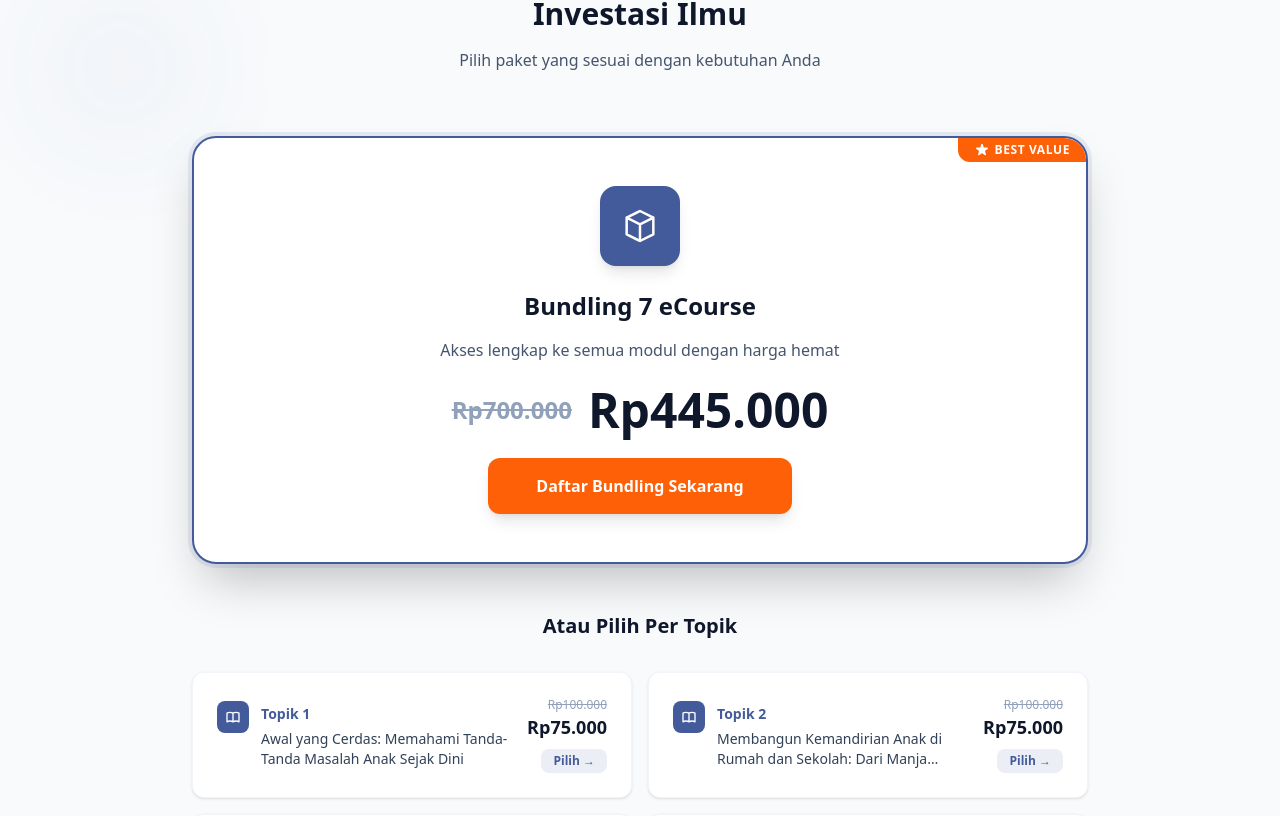
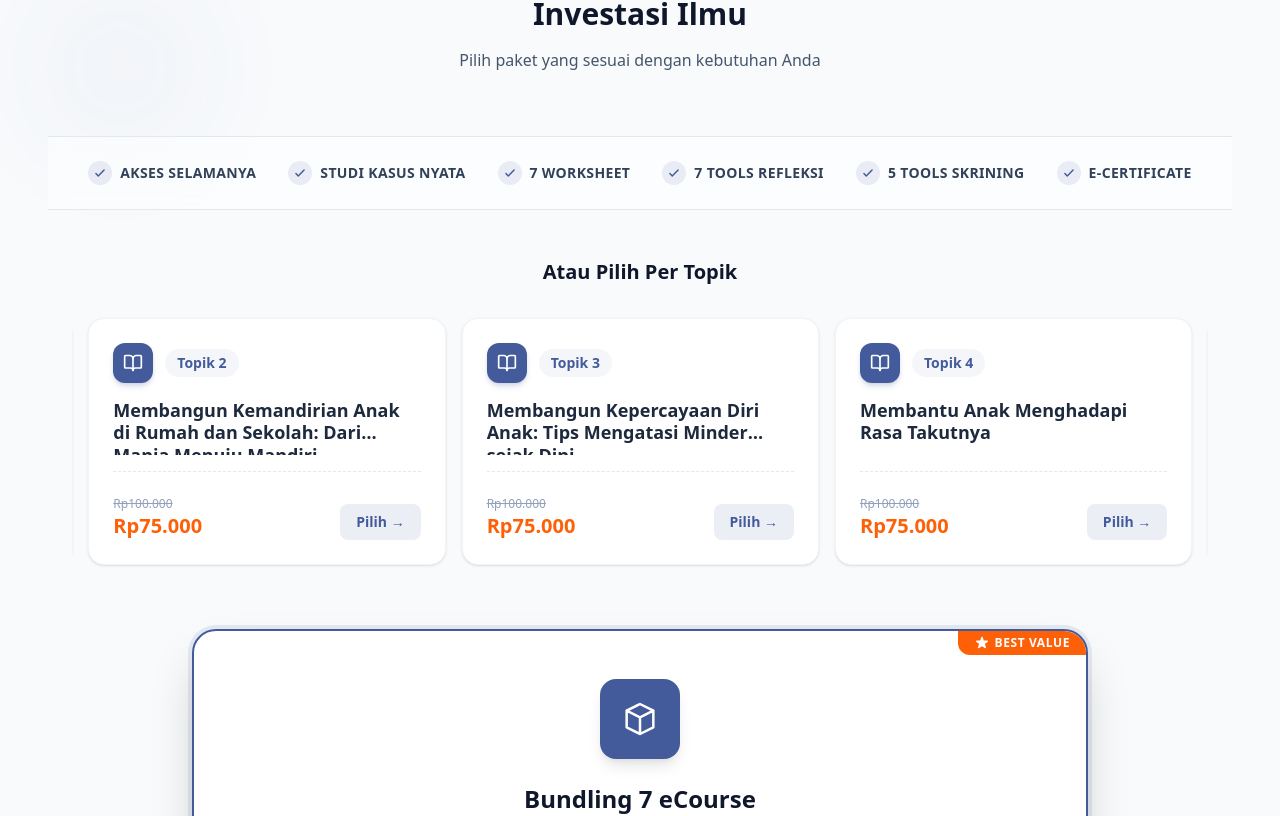
Before and after one commit to websitepraktiqu/marketing, a Next.js app: page /seri-bantu-anakku in a window 1280 px wide. Shown: the part 4836-5652 px from the top of the page. Built offline with nearby package versions, Linux system fonts and the light colour scheme.

Commit message:
feat: introduce new 'seri-bantu-anakku' landing page with dedicated feature bar and topic carousel components.

```diff
--- /dev/null
+++ b/app/seri-bantu-anakku/components/FeaturesBar.tsx
@@ -0,0 +1,45 @@
+import React from 'react';
+
+const features = [
+    "AKSES SELAMANYA",
+    "STUDI KASUS NYATA",
+    "7 WORKSHEET",
+    "7 TOOLS REFLEKSI",
+    "5 TOOLS SKRINING",
+    "E-CERTIFICATE"
+];
+
+const FeaturesBar = () => {
+    return (
+        <div className="w-full bg-white/50 backdrop-blur-sm border-y border-slate-200 py-6 mb-12">
+            <div className="max-w-6xl mx-auto px-6">
+                <div className="flex flex-wrap justify-center gap-x-8 gap-y-4">
+                    {features.map((feature, idx) => (
+                        <div key={idx} className="flex items-center gap-2">
+                            <div className="w-6 h-6 rounded-full bg-[#435b9b]/10 flex items-center justify-center shrink-0">
+                                <svg
+                                    className="w-3.5 h-3.5 text-[#435b9b]"
+                                    fill="none"
+                                    stroke="currentColor"
+                                    viewBox="0 0 24 24"
+                                >
+                                    <path
+                                        strokeLinecap="round"
+                                        strokeLinejoin="round"
+                                        strokeWidth="2.5"
+                                        d="M5 13l4 4L19 7"
+                                    />
+                                </svg>
+                            </div>
+                            <span className="text-slate-700 font-bold text-sm tracking-wide">
+                                {feature}
+                            </span>
+                        </div>
+                    ))}
+                </div>
+            </div>
+        </div>
+    );
+};
+
+export default FeaturesBar;
--- /dev/null
+++ b/app/seri-bantu-anakku/components/TopicCarousel.tsx
@@ -0,0 +1,94 @@
+import React from 'react';
+import useEmblaCarousel from 'embla-carousel-react';
+import Link from 'next/link';
+import { ChevronLeft, ChevronRight, BookOpen } from 'lucide-react';
+import Autoplay from 'embla-carousel-autoplay';
+
+type Topic = {
+    id: number;
+    name: string;
+};
+
+type TopicCarouselProps = {
+    topics: Topic[];
+};
+
+const TopicCarousel = ({ topics }: TopicCarouselProps) => {
+    const [emblaRef, emblaApi] = useEmblaCarousel({
+        loop: true,
+        align: 'start',
+        slidesToScroll: 1
+    }, [Autoplay({ delay: 4000, stopOnInteraction: false })]);
+
+    const scrollPrev = React.useCallback(() => {
+        if (emblaApi) emblaApi.scrollPrev();
+    }, [emblaApi]);
+
+    const scrollNext = React.useCallback(() => {
+        if (emblaApi) emblaApi.scrollNext();
+    }, [emblaApi]);
+
+    return (
+        <div className="relative max-w-6xl mx-auto px-6 mb-16">
+            <h3 className="text-xl font-bold text-center text-slate-900 mb-8">
+                Atau Pilih Per Topik
+            </h3>
+
+            <div className="relative group">
+                <div className="overflow-hidden p-4 -m-4" ref={emblaRef}>
+                    <div className="flex touch-pan-y -ml-4">
+                        {topics.map((topic, index) => (
+                            <div key={index} className="flex-[0_0_100%] md:flex-[0_0_33.333%] min-w-0 pl-4">
+                                <div className="h-full bg-white p-6 rounded-2xl shadow-sm border border-slate-100 hover:shadow-xl hover:border-[#435b9b]/30 transition-all duration-300 flex flex-col items-start justify-between group/card hover:-translate-y-1">
+                                    <div className="w-full">
+                                        <div className="flex items-center gap-3 mb-4">
+                                            <div className="w-10 h-10 rounded-xl bg-[#435b9b] flex items-center justify-center shrink-0 group-hover/card:scale-110 transition-transform shadow-md shadow-[#435b9b]/20">
+                                                <BookOpen className="w-5 h-5 text-white" />
+                                            </div>
+                                            <span className="text-[#435b9b] font-bold text-sm bg-[#435b9b]/5 px-3 py-1 rounded-full">Topik {topic.id}</span>
+                                        </div>
+
+                                        <h4 className="text-slate-800 font-bold text-lg mb-2 leading-tight h-[3.5rem] line-clamp-2">
+                                            {topic.name}
+                                        </h4>
+                                    </div>
+
+                                    <div className="w-full pt-6 mt-2 border-t border-dashed border-slate-200 flex items-end justify-between">
+                                        <div>
+                                            <div className="text-xs text-slate-400 line-through">Rp100.000</div>
+                                            <div className="text-xl font-extrabold text-[#fe6007]">Rp75.000</div>
+                                        </div>
+                                        <Link
+                                            href={`/checkout?plan=topik-${topic.id}`}
+                                            className="bg-[#435b9b]/10 text-[#435b9b] font-bold py-2 px-4 rounded-lg hover:bg-[#435b9b] hover:text-white transition-all text-sm"
+                                        >
+                                            Pilih →
+                                        </Link>
+                                    </div>
+                                </div>
+                            </div>
+                        ))}
+                    </div>
+                </div>
+
+                {/* Navigation Buttons */}
+                <button
+                    onClick={scrollPrev}
+                    className="absolute left-0 top-1/2 -translate-y-1/2 -translate-x-1/2 md:-translate-x-6 w-12 h-12 bg-white rounded-full shadow-lg flex items-center justify-center text-slate-700 hover:text-[#435b9b] hover:scale-110 transition-all z-10 border border-slate-100 opacity-0 group-hover:opacity-100"
+                    aria-label="Previous slide"
+                >
+                    <ChevronLeft className="w-6 h-6" />
+                </button>
+                <button
+                    onClick={scrollNext}
+                    className="absolute right-0 top-1/2 -translate-y-1/2 translate-x-1/2 md:translate-x-6 w-12 h-12 bg-white rounded-full shadow-lg flex items-center justify-center text-slate-700 hover:text-[#435b9b] hover:scale-110 transition-all z-10 border border-slate-100 opacity-0 group-hover:opacity-100"
+                    aria-label="Next slide"
+                >
+                    <ChevronRight className="w-6 h-6" />
+                </button>
+            </div>
+        </div>
+    );
+};
+
+export default TopicCarousel;
--- a/app/seri-bantu-anakku/page.tsx
+++ b/app/seri-bantu-anakku/page.tsx
@@ -6,6 +6,8 @@ import { useState, useEffect } from 'react';
 import Navbar from "./components/Navbar";
 import Footer from "./components/Footer";
 import FloatingWhatsApp from "@/components/FloatingWhatsApp";
+import FeaturesBar from "./components/FeaturesBar";
+import TopicCarousel from "./components/TopicCarousel";
 
 // Data untuk Roadmap
 const roadmapData = [
@@ -630,6 +632,10 @@ export default function SeriBantuAnakku() {
                         <p className="text-slate-600">Pilih paket yang sesuai dengan kebutuhan Anda</p>
                     </div>
 
+                    <FeaturesBar />
+
+                    <TopicCarousel topics={roadmapData.flatMap(step => step.topics)} />
+
                     {/* Bundle Plan */}
                     <div className="max-w-4xl mx-auto mb-12 bg-white rounded-3xl shadow-2xl overflow-hidden border-2 border-[#435b9b] relative hover:shadow-[0_25px_50px_-12px_rgba(67,91,155,0.25)] transition-all duration-500 hover:-translate-y-2 group ring-4 ring-[#435b9b]/10">
                         <div className="absolute top-0 right-0 bg-[#fe6007] text-white text-xs font-bold px-4 py-1 rounded-bl-xl uppercase tracking-wider flex items-center gap-1">
@@ -644,7 +650,7 @@ export default function SeriBantuAnakku() {
                             </div>
                             <h3 className="text-2xl font-bold text-slate-900 mb-4">Bundling 7 eCourse</h3>
                             <p className="text-slate-600 mb-6">Akses lengkap ke semua modul dengan harga hemat</p>
-                            <div className="flex items-center justify-center gap-4 mb-6">
+                            <div className="flex flex-col md:flex-row items-center justify-center gap-2 md:gap-4 mb-6">
                                 <span className="text-2xl text-slate-400 line-through font-bold">Rp700.000</span>
                                 <span className="text-5xl font-extrabold text-slate-900">
                                     Rp445.000
@@ -659,42 +665,7 @@ export default function SeriBantuAnakku() {
                         </div>
                     </div>
 
-                    {/* Per Topic */}
-                    <div className="max-w-4xl mx-auto relative z-10">
-                        <h3 className="text-xl font-bold text-center text-slate-900 mb-8">
-                            Atau Pilih Per Topik
-                        </h3>
-                        <div className="grid grid-cols-1 md:grid-cols-2 gap-4">
-                            {roadmapData.flatMap(step => step.topics).map((topic, idx) => (
-                                <div
-                                    key={topic.id}
-                                    className="group bg-white p-6 rounded-xl shadow-sm border border-slate-100 flex justify-between items-center hover:shadow-lg hover:border-[#fe6007]/30 transition-all duration-300 hover:-translate-y-1"
-                                >
-                                    <div className="flex items-start gap-3">
-                                        <div className="w-8 h-8 rounded-lg bg-[#435b9b] flex items-center justify-center shrink-0 group-hover:scale-110 transition-transform">
-                                            <svg className="w-4 h-4 text-white" fill="none" stroke="currentColor" viewBox="0 0 24 24">
-                                                <path strokeLinecap="round" strokeLinejoin="round" strokeWidth="2" d="M12 6.253v13m0-13C10.832 5.477 9.246 5 7.5 5S4.168 5.477 3 6.253v13C4.168 18.477 5.754 18 7.5 18s3.332.477 4.5 1.253m0-13C13.168 5.477 14.754 5 16.5 5c1.747 0 3.332.477 4.5 1.253v13C19.832 18.477 18.247 18 16.5 18c-1.746 0-3.332.477-4.5 1.253" />
-                                            </svg>
-                                        </div>
-                                        <div>
-                                            <span className="text-[#435b9b] font-bold text-sm">Topik {topic.id}</span>
-                                            <p className="text-slate-700 font-medium text-sm mt-1 line-clamp-2">{topic.name}</p>
-                                        </div>
-                                    </div>
-                                    <div className="text-right flex-shrink-0 ml-4">
-                                        <div className="text-xs text-slate-400 line-through">Rp100.000</div>
-                                        <div className="text-lg font-bold text-slate-900">Rp75.000</div>
-                                        <Link
-                                            href={`/checkout?plan=topik-${topic.id}`}
-                                            className="inline-block mt-2 text-xs bg-[#435b9b]/10 text-[#435b9b] font-bold py-1 px-3 rounded-lg hover:bg-[#435b9b]/20 transition-colors"
-                                        >
-                                            Pilih →
-                                        </Link>
-                                    </div>
-                                </div>
-                            ))}
-                        </div>
-                    </div>
+
                 </section>
 
                 {/* FAQ SECTION */}
```
